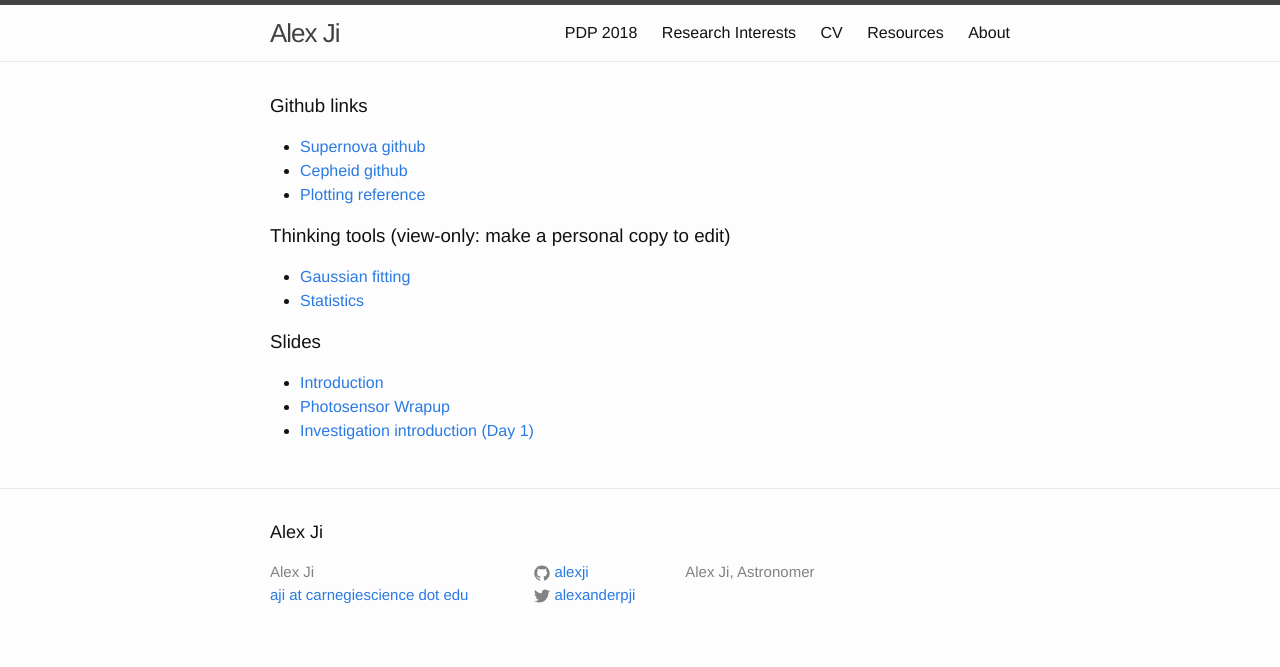
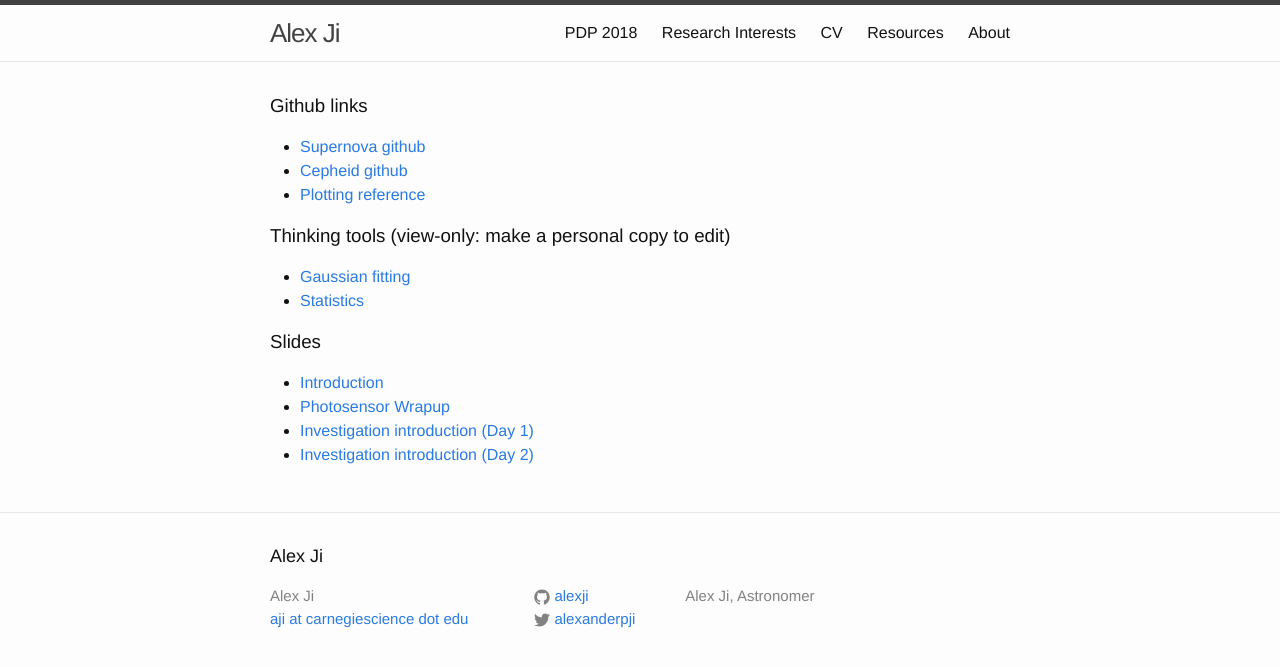
Before and after one commit to alexji/alexji.github.io, a Jekyll site: the page built from pdp2018.md, in a window 1280 px wide. Shown: the top 667 px of the page. Built offline with Jekyll 4.4.1, drawn with Linux system fonts in a browser that asks for light colours.

Commit message:
Added PDP link

```diff
--- a/pdp2018.md
+++ b/pdp2018.md
@@ -22,3 +22,4 @@ permalink: /PDP2018/
 * [Introduction](https://docs.google.com/presentation/d/1EhB7W0z_AxPEbCV6I270lgDZrfYlZXOf2vR1dVZNlxc/edit?usp=sharing)
 * [Photosensor Wrapup](https://docs.google.com/presentation/d/12cuJJH-HJZTpz5I-J5G9UOAyKl7pxfvj-u-uFnAyn50/edit?usp=sharing)
 * [Investigation introduction (Day 1)](https://docs.google.com/presentation/d/1xi6F_1XCQHXyBgD6o_w8oTShywxcFizOyf5scP8rrUo/edit?usp=sharing)
+* [Investigation introduction (Day 2)](https://docs.google.com/presentation/d/1XvKm3T-edN6IBwMVrZLqWpEGPS8jfL7MsL0zM-OlxZU/edit?usp=sharing)
```
